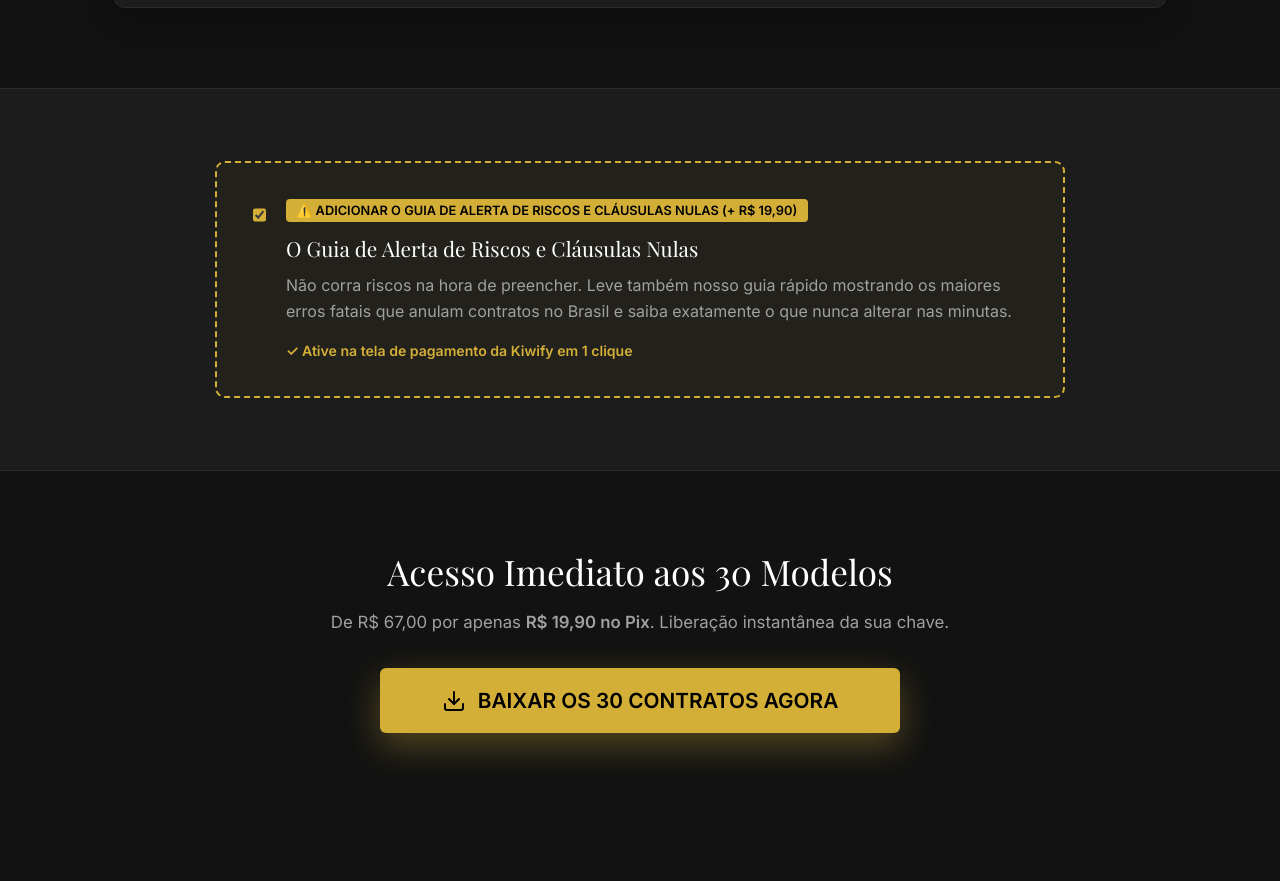
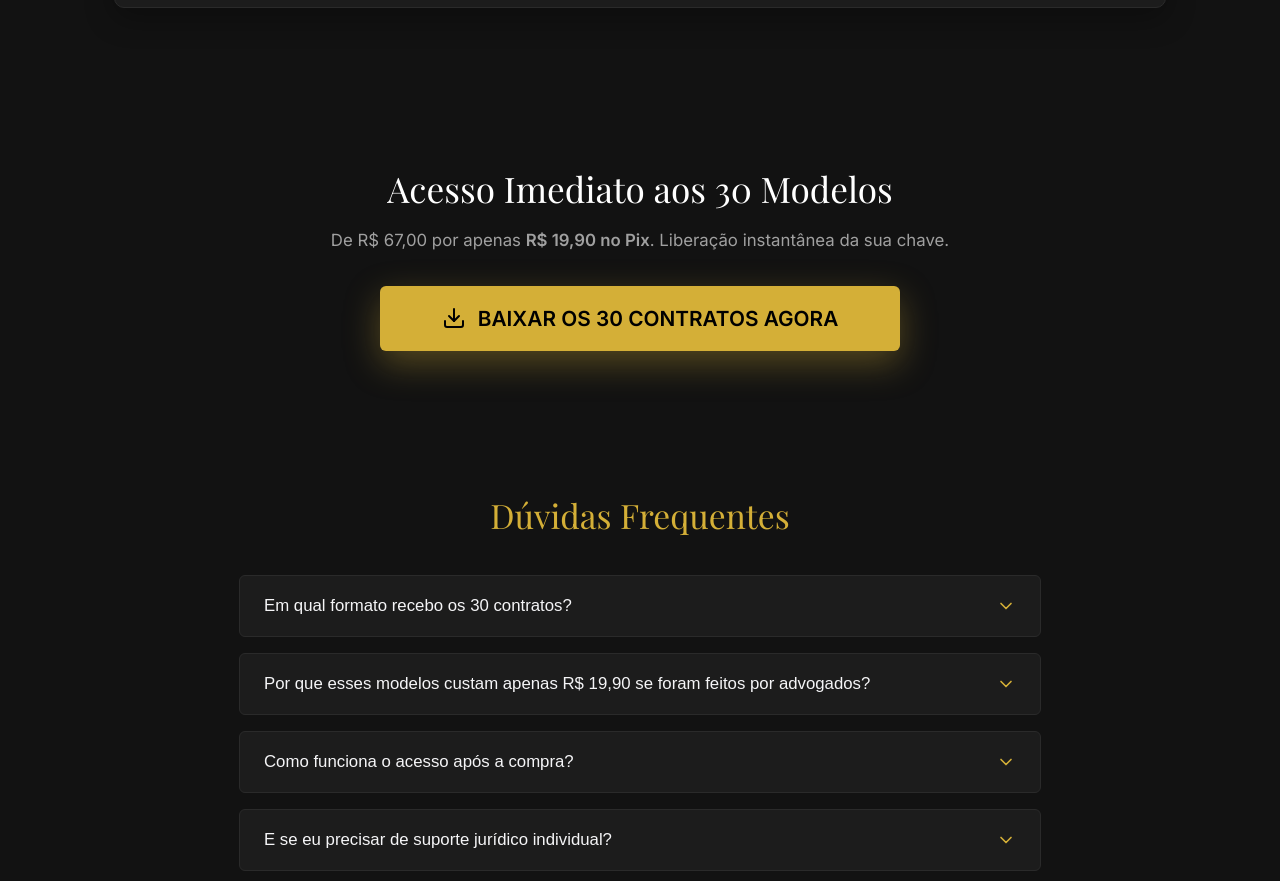
Before and after one commit to aleandrade926/andrade-florio-web, a React (Vite) app: page /contratos in a window 1280 px wide. Shown: the part 3135-4016 px from the top of the page. Built offline with nearby package versions, Linux system fonts and the light colour scheme; a web font is replaced by a local one.

Commit message:
fix: remove order bump section, streamline 100% to R$ 19,90 offer

```diff
--- a/src/pages/KitContratos.jsx
+++ b/src/pages/KitContratos.jsx
@@ -8,7 +8,6 @@ import { Navbar, Footer, handleWhatsAppClick } from '../components/Shared';
 
 export default function KitContratos() {
   const [openFaq, setOpenFaq] = useState(null);
-  const [includeOrderBump, setIncludeOrderBump] = useState(true);
 
   // Link da Kiwify ou Checkout direto (pode ser substituído pela URL final gerada)
   const KIWIFY_CHECKOUT_URL = "https://pay.kiwify.com.br/LINK_DO_SEU_PRODUTO";
@@ -295,59 +294,6 @@ export default function KitContratos() {
         </div>
       </section>
 
-      {/* ORDER BUMP */}
-      <section style={{
-        backgroundColor: 'var(--bg-surface)',
-        borderTop: '1px solid var(--bg-surface-light)',
-        borderBottom: '1px solid var(--bg-surface-light)',
-        padding: '4.5rem 1.5rem'
-      }}>
-        <div style={{ maxWidth: '850px', margin: '0 auto' }}>
-          <div style={{
-            border: '2px dashed var(--accent-gold)',
-            borderRadius: '10px',
-            padding: '2.25rem',
-            backgroundColor: 'rgba(212, 175, 55, 0.04)'
-          }}>
-            <div style={{ display: 'flex', alignItems: 'flex-start', gap: '1.25rem' }}>
-              <input
-                type="checkbox"
-                id="bumpBox"
-                checked={includeOrderBump}
-                onChange={(e) => setIncludeOrderBump(e.target.checked)}
-                style={{ width: '24px', height: '24px', marginTop: '0.2rem', cursor: 'pointer', accentColor: 'var(--accent-gold)' }}
-              />
-              <div>
-                <label htmlFor="bumpBox" style={{ cursor: 'pointer' }}>
-                  <span style={{
-                    display: 'inline-block',
-                    backgroundColor: 'var(--accent-gold)',
-                    color: '#000000',
-                    fontWeight: 800,
-                    fontSize: '0.8rem',
-                    padding: '0.25rem 0.65rem',
-                    borderRadius: '4px',
-                    marginBottom: '0.6rem',
-                    textTransform: 'uppercase'
-                  }}>
-                    ⚠️ Adicionar o Guia de Alerta de Riscos e Cláusulas Nulas (+ R$ 19,90)
-                  </span>
-                  <h4 style={{ fontSize: '1.3rem', color: '#FFFFFF', margin: '0.25rem 0 0.75rem', fontFamily: 'var(--font-heading)' }}>
-                    O Guia de Alerta de Riscos e Cláusulas Nulas
-                  </h4>
-                </label>
-                <p style={{ color: 'var(--text-muted)', fontSize: '1rem', lineHeight: 1.6, margin: '0 0 1rem' }}>
-                  Não corra riscos na hora de preencher. Leve também nosso guia rápido mostrando os maiores erros fatais que anulam contratos no Brasil e saiba exatamente o que nunca alterar nas minutas.
-                </p>
-                <span style={{ fontSize: '0.88rem', color: 'var(--accent-gold)', fontWeight: 600 }}>
-                  ✓ Ative na tela de pagamento da Kiwify em 1 clique
-                </span>
-              </div>
-            </div>
-          </div>
-        </div>
-      </section>
-
       {/* SEGUNDO CTA DE FECHAMENTO */}
       <section style={{ padding: '5rem 1.5rem', maxWidth: '750px', margin: '0 auto', textAlign: 'center' }}>
         <h2 style={{ fontSize: '2.2rem', color: '#FFFFFF', marginBottom: '1rem', fontFamily: 'var(--font-heading)' }}>
```
